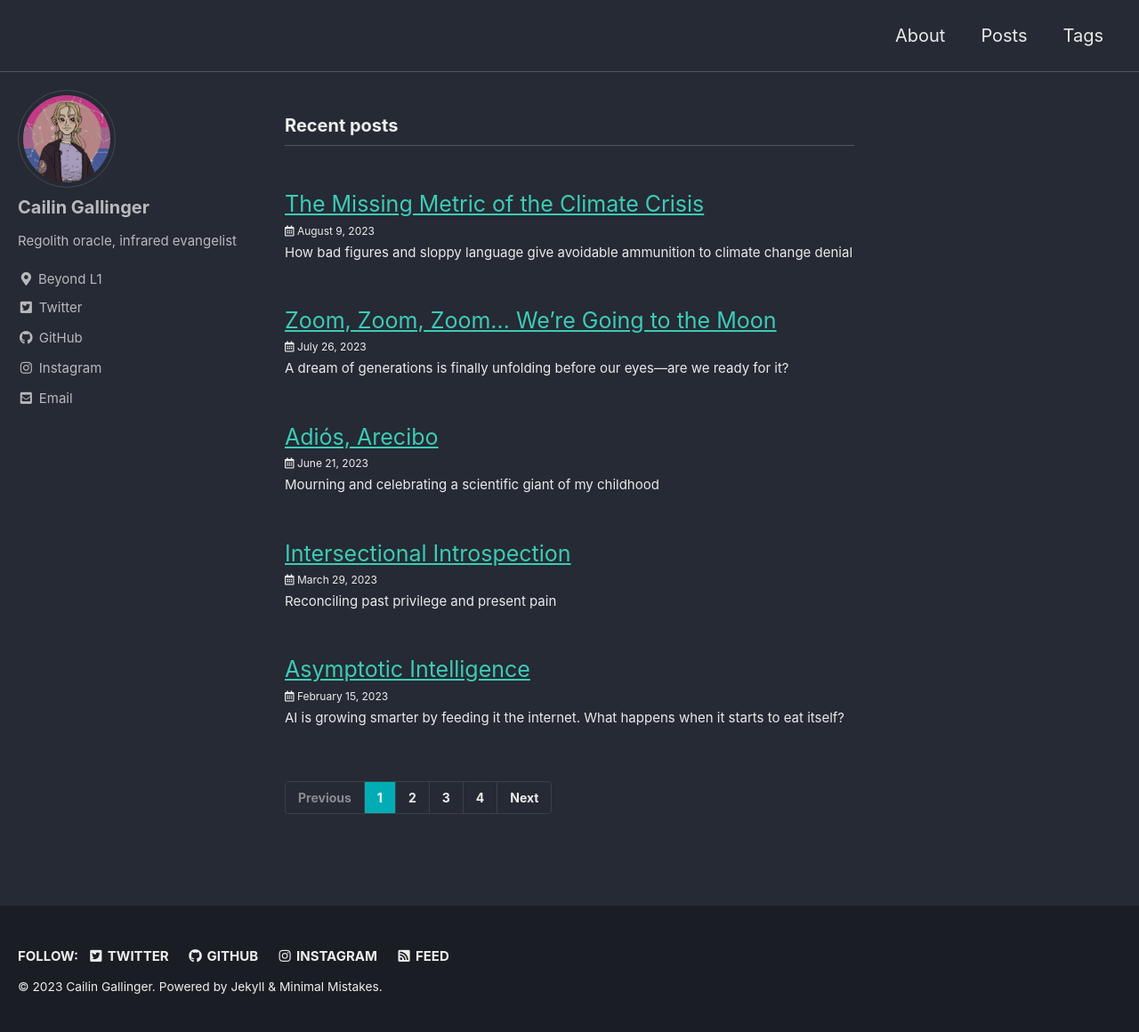
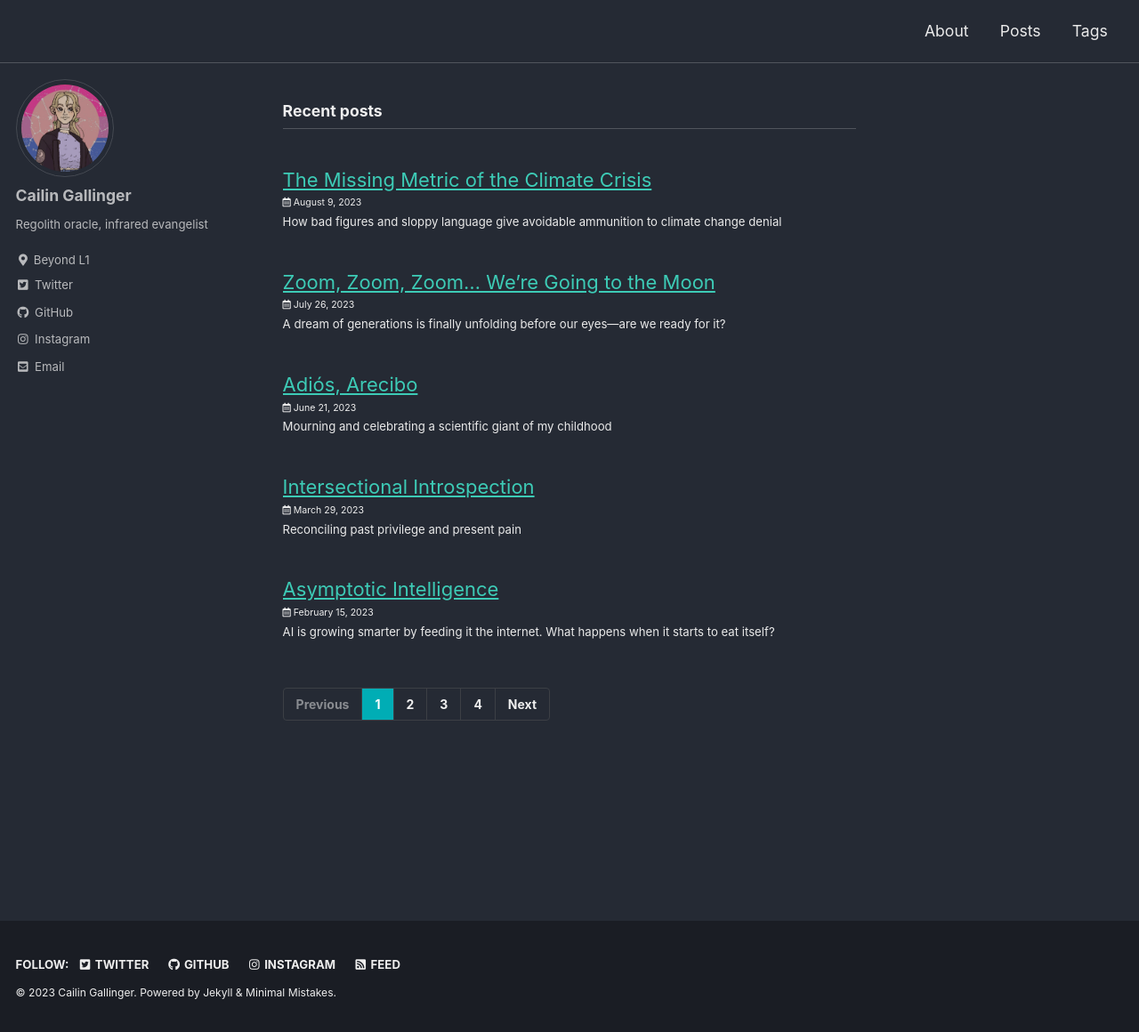
Before and after one commit to cgallinger/cgallinger.github.io, a Jekyll site: the page built from index.html, in a window 1280 px wide and 1160 px high. Shown: the whole window at 89% size. Built offline with Jekyll 4.4.1, drawn with Linux system fonts in a browser that asks for light colours; cached includes are drawn as plain includes; the list of posts is cut into pages by our own code.

Commit message:
Adjust default font size yet again...

```diff
--- a/assets/css/main.scss
+++ b/assets/css/main.scss
@@ -20,7 +20,9 @@ html {
     /* apply a natural box layout model to all elements */
     box-sizing: border-box;
     background-color: $background-color;
-    font-size: $type-size-4;
+    font-size: 1.1em;
+
+
     -webkit-text-size-adjust: 100%;
     -ms-text-size-adjust: 100%;
 }
```
